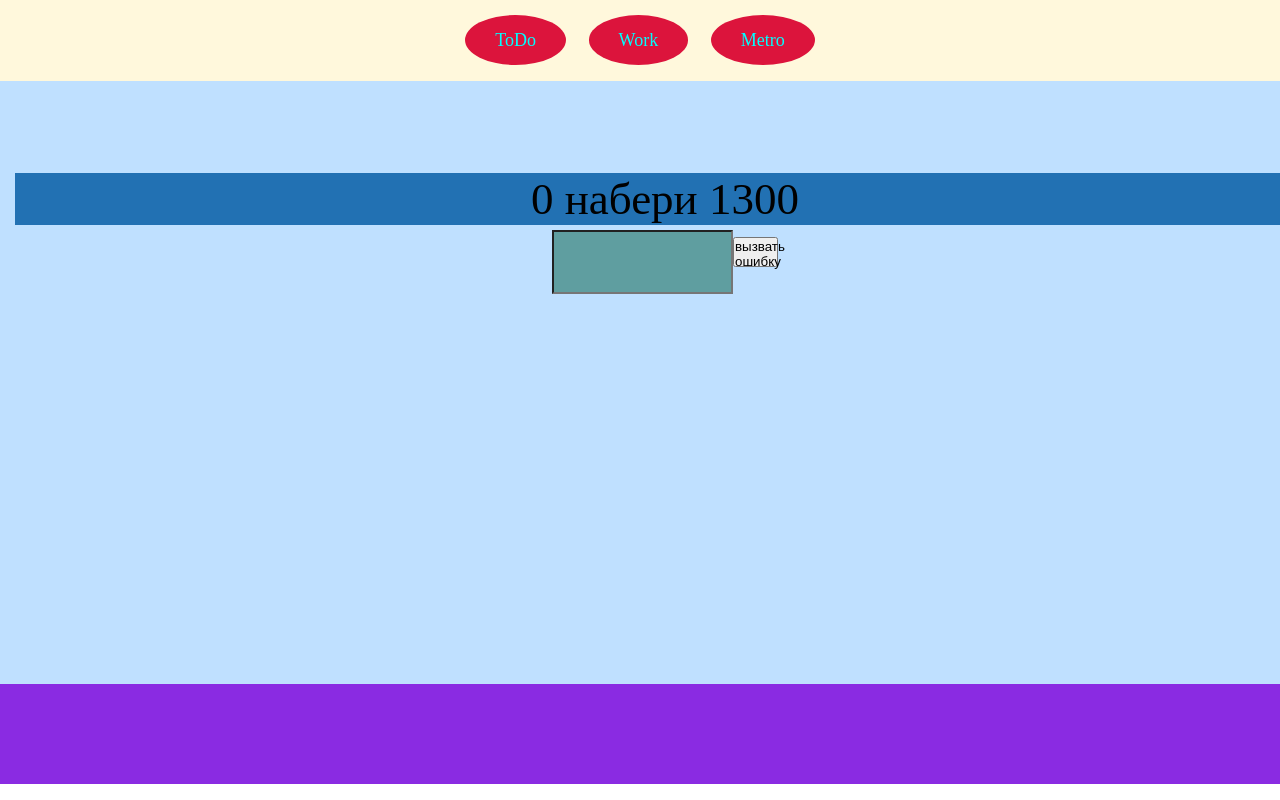
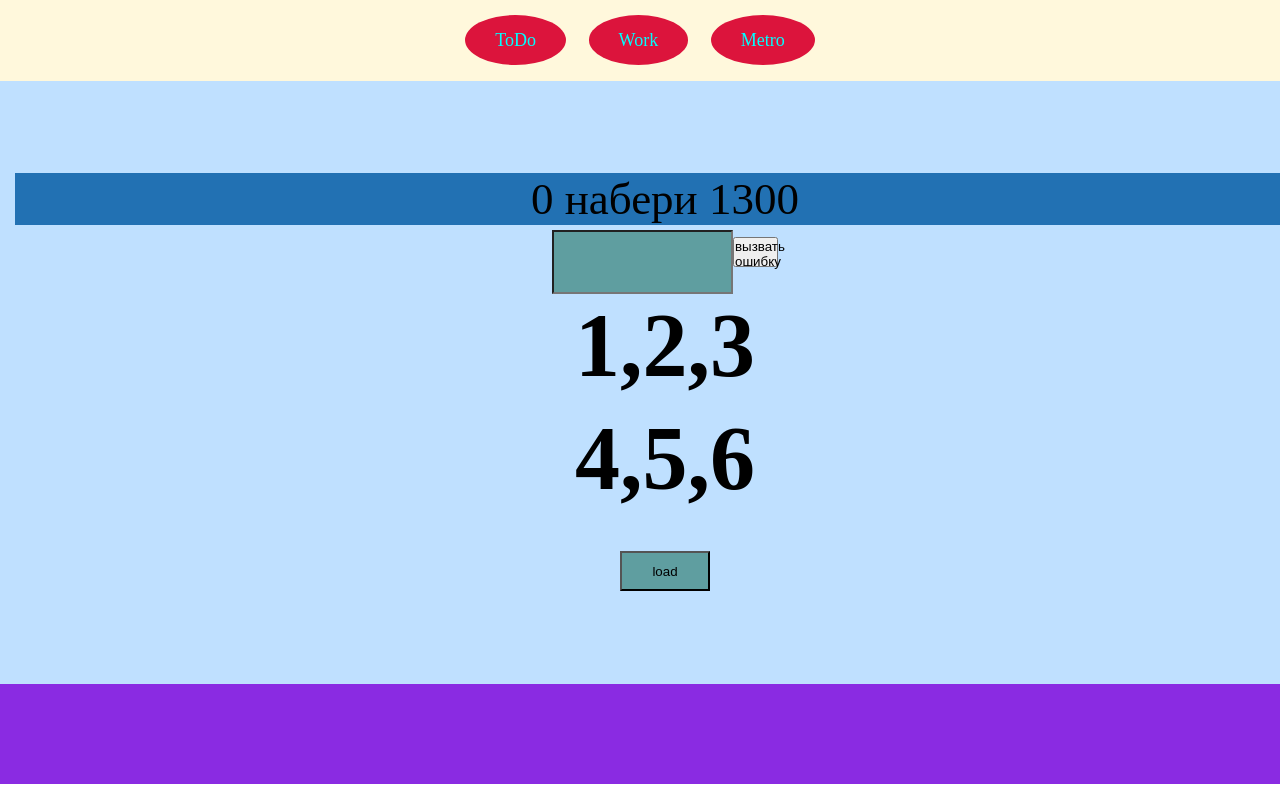
Before and after one commit to Kosmos107/reactToDo, a React (Create React App) app: page /Metro in a window 1280 px wide. Shown: the top 800 px of the page. Built offline with nearby package versions, Linux system fonts and the light colour scheme.

Commit message:
Компонент высшего порядка

```diff
--- a/src/component/Content/metro/Metro.jsx
+++ b/src/component/Content/metro/Metro.jsx
@@ -2,6 +2,7 @@ import s from "./Metro.module.scss"
 import React from "react"
 import Error from "../Error/Error"
 import Goal from "../Error/Goal"
+import Wrapper from "../wrapper/Wrapper"
 class Metro extends React.Component{
     constructor(props){
         super()
@@ -46,6 +47,7 @@ class Metro extends React.Component{
                 <button style={{width:"45px",height:"30px"}} onClick={this.addErr} >
                     вызвать ошибку
                 </button>
+                <Wrapper />
             </Error>
         </div>
     )
--- /dev/null
+++ b/src/component/Content/wrapper/Wrapper.jsx
@@ -0,0 +1,79 @@
+import react from "react"
+import s from "./Wrapper.module.scss"
+
+//компонент высшего порядка HOC
+
+
+
+// const WForBlock = ({children ,to})=>{
+//     return(
+//             <div style={{marginBottom:to}}>{children}</div>
+//     )
+// }
+// const WForBlock = (props)=>{
+//     return(
+//             <Block {...props} />
+//     )
+// }
+
+// const Block = ({to,children})=>{
+//     debugger
+//     return(
+//         <h1 style={{marginBottom:to}}>{children}</h1>
+//     )
+// }
+
+//компонент высшего порядка
+const LoadBlock = (loading)=>(Block)=>{
+    return class WForBlock extends react.Component{
+        render(){
+
+        return (this.props.load) ? <Block {...this.props} />:<div className={s.load}>load</div>
+
+        }
+    }
+}
+//компонент для обработки
+const Block = ({to,children})=>{
+    debugger
+    return(
+        <h1 style={{marginBottom:to}}>{children}</h1>
+    )
+}
+
+//реализация компонента высшего порядка
+const WrapBlock = LoadBlock("load")(Block)
+
+
+
+//добавления компонента
+class Wrapper extends react.Component{
+    constructor(props){
+        super()
+        this.state={load:true}
+        this.loading=this.loading.bind(this)
+    }
+
+    loading(){
+
+
+        this.setState((state)=>{
+            debugger
+            return{load:(!state.load)}})
+        console.log(this.state.load)
+    }
+    render(){
+
+        return(
+            <>
+            <WrapBlock load={this.state.load} to={"10px"}>1,2,3</WrapBlock>
+            <WrapBlock load={this.state.load} to={"25px"}>4,5,6</WrapBlock>
+
+            <button className={s.btn} onClick={this.loading}>load</button>
+            </>
+        )
+    }
+}
+
+export default Wrapper
+//добавить анимацию загрузки
--- /dev/null
+++ b/src/component/Content/wrapper/Wrapper.module.scss
@@ -0,0 +1,10 @@
+.load{
+    background-color: brown;
+    transition: all .5s ease ;
+}
+.btn{
+    padding: 10px 30px;
+    height: 40px;
+    background-color: cadetblue;
+    border:1px solid golds
+}
--- a/src/context/todo/todoContext.js
+++ /dev/null
@@ -1,3 +0,0 @@
-import { createContext } from "react";
-
-export const TodoContext = createContext()
--- a/src/context/type.js
+++ /dev/null
@@ -1,3 +0,0 @@
-export const SHOW_LOADER ="SHOW_LOADER"
-export const ADD_NEW_TEXT="ADD_NEW_TEXT"
-export const FETCH_TEXT ="FETCH_TEXT"
```
Also changed, not shown: src/context/todo/TodoState.js (deleted, +0 -10 lines), src/context/todo/todoReducer.js (deleted, +0 -9 lines).
